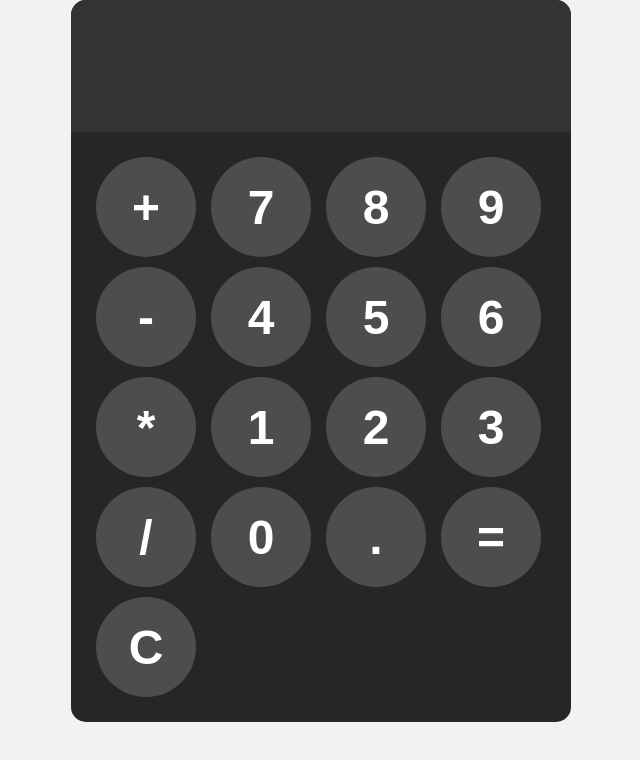
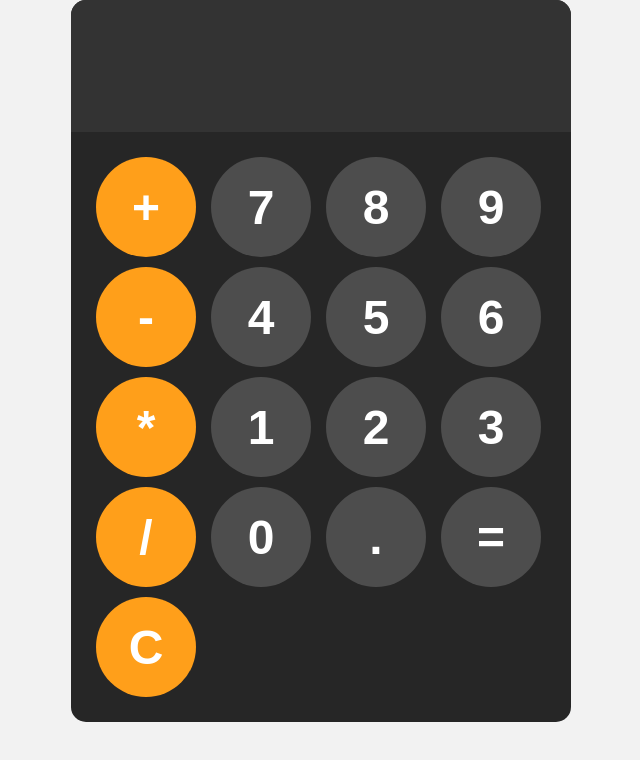
Before and after one commit to halva2251/JScalc, a plain HTML site: page index.html in a window 1280 px wide. Shown: the whole page, without its empty margins (319-959 px from the left). Drawn offline with Linux system fonts and the light colour scheme.

Commit message:
updated css for operator buttons

```diff
--- a/styles.css
+++ b/styles.css
@@ -52,3 +52,15 @@ button:hover{
 button:active{
     background-color: hsl(0, 0%, 50%);
 }
+
+.operator-btn{
+    background-color: hsl(35, 100%, 55%);
+}
+
+.operator-btn:hover{
+    background-color: hsl(35, 100%, 65%);
+}
+
+.operator-btn:active{
+    background-color: hsl(35, 100%, 75%);
+}
```
